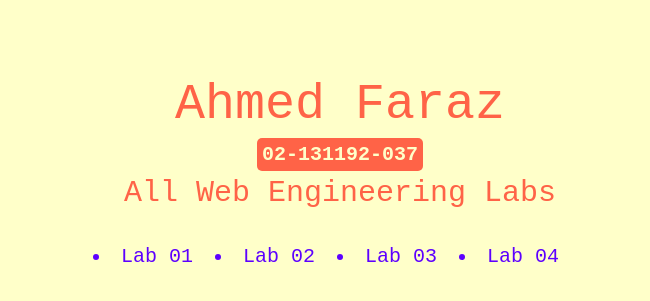
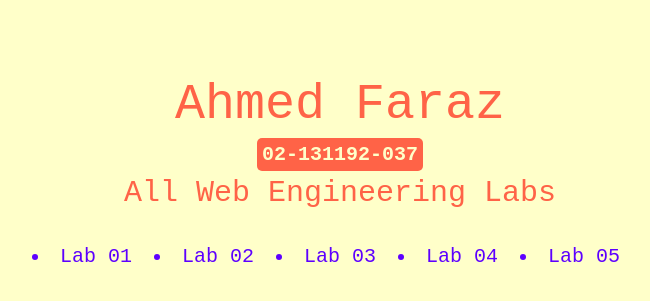
Before and after one commit to aahmedfaraz/university-web-eng, a plain HTML site: page index.html in a window 1280 px wide. Shown: the part 216-517 px from the top of the page, without its empty margins (300-950 px from the left). Drawn offline with Linux system fonts and the light colour scheme.

Commit message:
Added Lab 5 in Main Site
Added Lab 5 in Main Site

```diff
--- a/index.html
+++ b/index.html
@@ -82,6 +82,7 @@
         <li><a href="./lab_02/index.html">Lab 02</a></li>
         <li><a href="./lab_03/index.html">Lab 03</a></li>
         <li><a href="./lab_04/index.html">Lab 04</a></li>
+        <li><a href="./lab_05/index.html">Lab 05</a></li>
     </ul>
 </body>
 </html>
```
